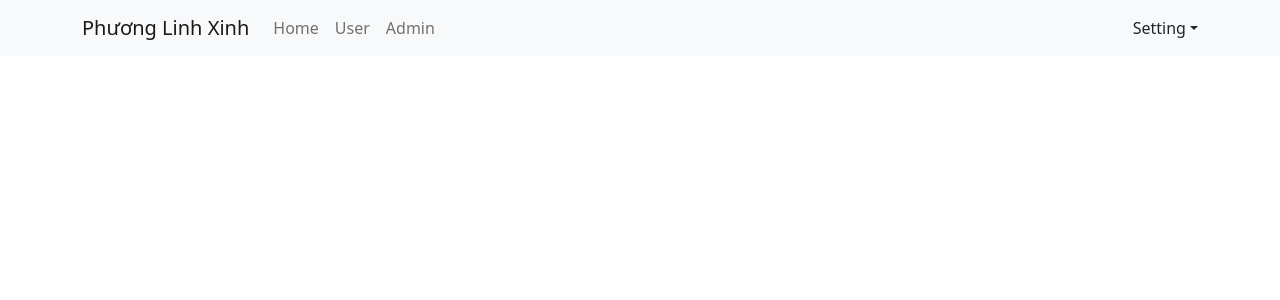
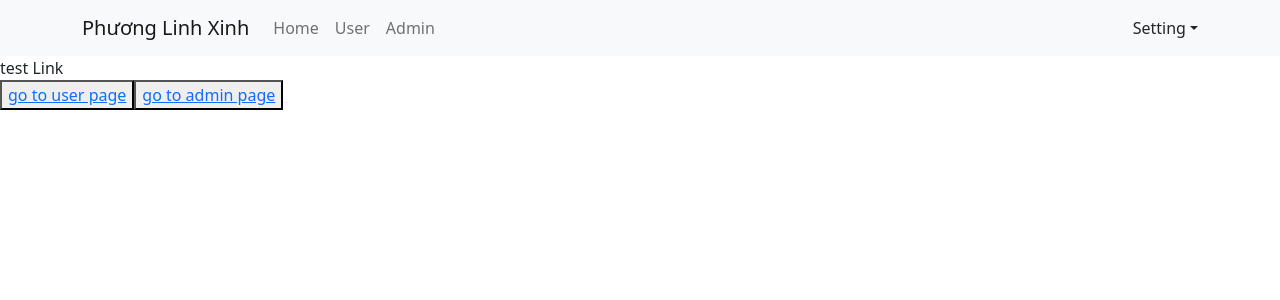
Before and after one commit to Dang-phuong-linh/test-demo-react, a React (Create React App) app: page / in a window 1280 px wide. Shown: the top 300 px of the page. Built offline with nearby package versions, Linux system fonts and the light colour scheme.

Commit message:
navigator with link

```diff
--- a/src/App.js
+++ b/src/App.js
@@ -1,9 +1,21 @@
 import "./App.scss";
 import Header from "./components/Header/Header";
+import { Link } from "react-router-dom";
 const App = () => {
   return (
     <div className="app-container">
       <Header />
+      <div>
+        test Link
+        <div>
+          <button>
+            <Link to="/users">go to user page</Link>
+          </button>
+          <button>
+            <Link to="/admins">go to admin page</Link>
+          </button>
+        </div>
+      </div>
     </div>
   );
 };
--- /dev/null
+++ b/src/components/Admin/Admin.js
@@ -0,0 +1,4 @@
+const Admin = (props) => {
+  return <div>Admin component</div>;
+};
+export default Admin;
--- a/src/components/Header/Header.js
+++ b/src/components/Header/Header.js
@@ -2,6 +2,7 @@ import Container from "react-bootstrap/Container";
 import Nav from "react-bootstrap/Nav";
 import Navbar from "react-bootstrap/Navbar";
 import NavDropdown from "react-bootstrap/NavDropdown";
+import { Link } from "react-router-dom";
 
 const Header = () => {
   return (
@@ -11,9 +12,19 @@ const Header = () => {
         <Navbar.Toggle aria-controls="basic-navbar-nav" />
         <Navbar.Collapse id="basic-navbar-nav">
           <Nav className="me-auto">
-            <Nav.Link href="#home">Home</Nav.Link>
-            <Nav.Link href="#link">User</Nav.Link>
-            <Nav.Link href="#link">Admin</Nav.Link>
+            <Link to="/" className="nav-link">
+              Home
+            </Link>
+            <Link to="/users" className="nav-link">
+              User
+            </Link>
+            <Link to="/admins" className="nav-link">
+              Admin
+            </Link>
+
+            {/* <Nav.Link href="/">Home</Nav.Link>
+            <Nav.Link href="/users">User</Nav.Link>
+            <Nav.Link href="/admins">Admin</Nav.Link> */}
           </Nav>
 
           <nav>
--- /dev/null
+++ b/src/components/User/User.js
@@ -0,0 +1,4 @@
+const User = (props) => {
+  return <div>User component</div>;
+};
+export default User;
--- a/src/index.js
+++ b/src/index.js
@@ -5,12 +5,21 @@ import reportWebVitals from "./reportWebVitals";
 import { Provider } from "react-redux";
 import store from "./redux/store";
 import "bootstrap/dist/css/bootstrap.min.css";
+import { BrowserRouter, Routes, Route } from "react-router-dom";
+import User from "./components/User/User";
+import Admin from "./components/Admin/Admin";
 
 const root = ReactDOM.createRoot(document.getElementById("root"));
 root.render(
   <Provider store={store}>
     {/* <React.StrictMode> */}
-    <App />
+    <BrowserRouter>
+      <Routes>
+        <Route path="/" element={<App />} />
+        <Route path="users" element={<User />} />
+        <Route path="admins" element={<Admin />} />
+      </Routes>
+    </BrowserRouter>
     {/* </React.StrictMode> */}
   </Provider>
 );
```
